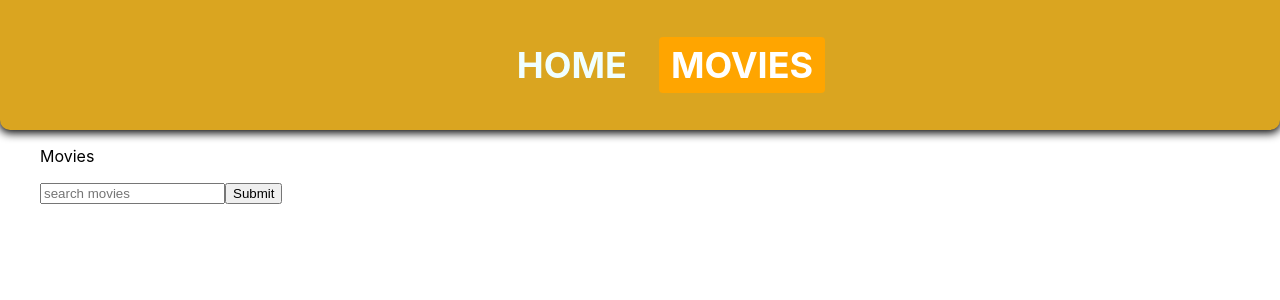
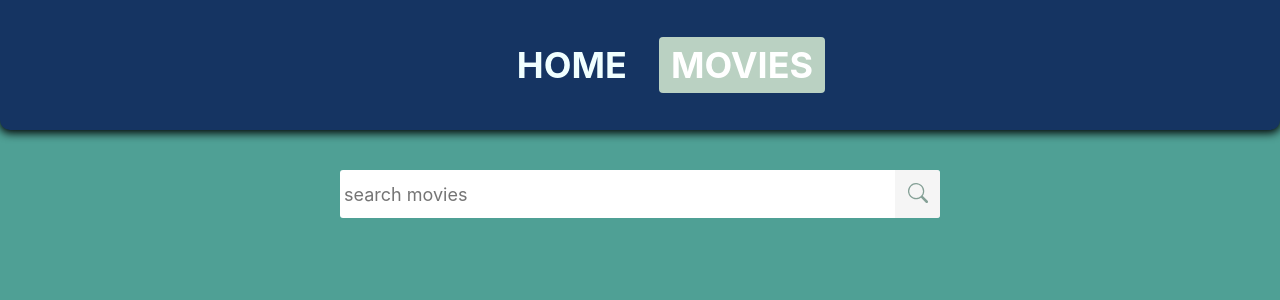
Before and after one commit to diana1m/goit-react-hw-05-movies, a React (Create React App) app: page /goit-react-hw-05-movies/movies in a window 1280 px wide. Shown: the top 300 px of the page. Built offline with nearby package versions, Linux system fonts and the light colour scheme.

Commit message:
add styles

```diff
--- a/src/components/Cast/Cast.js
+++ b/src/components/Cast/Cast.js
@@ -28,7 +28,7 @@ const Cast = () => {
             {error && <p>Ooooops... {error}</p>}
             <ul>
                 {cast.map(actor=> <li key={actor.id}>
-                    <img src={`https://image.tmdb.org/t/p/w500${actor.profile_path}`} alt={actor.name} width="150px"/>
+                    <img src={actor.profile_path ? `https://image.tmdb.org/t/p/w500${actor.profile_path}` : "https://ace.edu/wp-content/uploads/2022/02/user-thumbnail-icon.png"} alt={actor.name} width="150px"/>
                     <p>{actor.name}</p>
                     <p>Character: {actor.character}</p>
                 </li>)}
--- a/src/components/MovieCard/MovieCard.js
+++ b/src/components/MovieCard/MovieCard.js
@@ -4,10 +4,12 @@ import { Item } from "./MovieCard.styled";
 export const MovieCard = ({movie: {title, id, poster_path}}) => {
     const location = useLocation();
 
+    const image = poster_path ? `https://image.tmdb.org/t/p/w500${poster_path}` : "https://upload.wikimedia.org/wikipedia/commons/c/c2/No_image_poster.png?20170513175923" ;
+
     return(
         <Item>
             <Link to={`/movies/${id}`} state={{ from: location }}>
-                <img src={`https://image.tmdb.org/t/p/w500${poster_path}`} alt="poster" width='150px'/>
+                <img src={image} alt="poster" width='150px' height='225px'/>
                 <p> {title}</p>
             </Link>
         </Item>
--- a/src/components/MovieCard/MovieCard.styled.js
+++ b/src/components/MovieCard/MovieCard.styled.js
@@ -3,4 +3,20 @@ import styled from "styled-components";
 export const Item = styled.li`
     width: 150px;
     text-decoration: none;
+
+    /* display: flex;
+    flex-direction: column;
+    align-items: center;
+    justify-content: center; */
+    text-align: center;
+    background-color: #F6F6C9;
+    border-radius: 4px;
+    transition: transform 300ms linear;
+    overflow: hidden;
+    cursor: zoom-in;
+    &:hover,
+    &:focus {
+        transform: scale(1.05);
+        box-shadow: 0px 2px 10px 2px grey;
+    }
 `
--- a/src/components/MovieList/MovieList.styled.js
+++ b/src/components/MovieList/MovieList.styled.js
@@ -4,6 +4,9 @@ export const List = styled.ul`
     display: flex;
     gap: 15px;
     flex-wrap: wrap;
+    /* display: grid;
+    grid-template-columns: repeat(auto-fill, minmax(200px, 1fr));
+    grid-gap: 15px; */
 
-    padding-top: 40px;
+    margin-top: 40px;
 `
--- a/src/components/SearchForm/SearchForm.js
+++ b/src/components/SearchForm/SearchForm.js
@@ -1,3 +1,4 @@
+import { Form, Button, Input, Icon} from "./SearchForm.styled";
 
 export const SearchForm = ({onSubmit}) => {
 
@@ -8,15 +9,17 @@ export const SearchForm = ({onSubmit}) => {
       };
 
       return (
-        <form onSubmit={handleSubmit}>
-          <input
+        <Form onSubmit={handleSubmit}>
+          <Input
             type="text"
             name="search"
             placeholder="search movies"
             required
           />
-          <button type="submit">Submit</button>
-        </form>
+          <Button type="submit">
+            <Icon/>
+          </Button>
+        </Form>
       );
     };
 
--- /dev/null
+++ b/src/components/SearchForm/SearchForm.styled.js
@@ -0,0 +1,54 @@
+import styled from "styled-components";
+import {BsSearch} from 'react-icons/bs';
+
+export const Form = styled.form`
+  display: flex;
+  align-items: center;
+  width: 100%;
+  max-width: 600px;
+  margin-top: 40px;
+  margin-left: auto;
+  margin-right: auto;
+  background-color: #fff;
+  border-radius: 3px;
+  overflow: hidden;
+`
+
+export const Button = styled.button`
+  display: inline-block;
+  width: 48px;
+  height: 48px;
+  border: 0;
+  /* background-image: url('https://image.flaticon.com/icons/svg/149/149852.svg'); */
+  /* background-size: 40%;
+  background-repeat: no-repeat;
+  background-position: center; */
+  opacity: 0.6;
+  transition: opacity 250ms cubic-bezier(0.4, 0, 0.2, 1);
+  cursor: pointer;
+  outline: none;
+  &:hover {
+      opacity: 1;
+  }
+`
+
+export const Icon = styled(BsSearch)`
+  fill: #346251;
+  width: 20px;
+  height: 20px;
+`
+
+export const Input = styled.input`
+  display: inline-block;
+  width: 100%;
+  font: inherit;
+  font-size: 20px;
+  border: none;
+  outline: none;
+  padding-left: 4px;
+  padding-right: 4px;
+  &::placeholder {
+      font: inherit;
+      font-size: 18px;
+  }
+`
--- a/src/components/SharedLayout/SharedLayout.styled.js
+++ b/src/components/SharedLayout/SharedLayout.styled.js
@@ -7,7 +7,7 @@ export const Header = styled.header`
     padding-top: 20px;
     padding-bottom: 20px;
     padding-left: 50px;
-    background-color: goldenrod;
+    background-color: #153462;
     box-shadow: 0px 2px 10px 1px black;
     border-bottom-left-radius: 10px;
     border-bottom-right-radius: 10px;
@@ -36,7 +36,7 @@ export const NavLinkStyled = styled(NavLink)`
     }
     &.active {
         color: white;
-        background-color: orange;
+        background-color: #BAD1C2;
 
         border-radius: 4px;
         pointer-events: none;
--- a/src/index.css
+++ b/src/index.css
@@ -2,6 +2,8 @@
 
 body {
   margin: 0;
+  background-color: #4FA095;
+  color: #153462;
   font-family: -apple-system, BlinkMacSystemFont, 'Segoe UI', 'Roboto', 'Oxygen',
     'Ubuntu', 'Cantarell', 'Fira Sans', 'Droid Sans', 'Helvetica Neue',
     sans-serif;
@@ -17,7 +19,6 @@ code {
 img {
   display: block;
   max-width: 100%;
-  height: auto;
 }
 
 ul {
@@ -25,3 +26,13 @@ ul {
   margin: 0;
   padding: 0;
 }
+
+h1,
+  h2,
+  h3,
+  h4,
+  h5,
+  h6,
+  p {
+    margin-top: 0;
+  }
--- a/src/pages/MovieDetails.js
+++ b/src/pages/MovieDetails.js
@@ -28,14 +28,15 @@ const MovieDetails = () => {
 
   const goBackLink = location.state?.from ?? '/';
 
+  const image = movie.poster_path ? `https://image.tmdb.org/t/p/w500${movie.poster_path}` : "https://upload.wikimedia.org/wikipedia/commons/c/c2/No_image_poster.png?20170513175923" ;
+
   return (
-
     <main>
       <GoBackBtn path={goBackLink}>Go Back</GoBackBtn>
       {error && <p>Ooooops... {error}</p>}
       <div>
         <h1>{movie.title}</h1>
-        <img src={`https://image.tmdb.org/t/p/w500${movie.poster_path}`} alt="poster" width='300px'/>
+        <img src={image} alt="poster" width='300px'/>
         <p>User score: {Math.round(movie.vote_average * 10)}%</p>
         <h2>Overview</h2>
         <p>{movie.overview}</p>
--- a/src/pages/Movies.js
+++ b/src/pages/Movies.js
@@ -2,7 +2,6 @@ import { useEffect, useState } from 'react';
 import { useSearchParams} from 'react-router-dom';
 import { searchMovie } from 'services/getMovie';
 import { SearchForm } from '../components/SearchForm/SearchForm';
-import { MovieCard } from 'components/MovieCard/MovieCard';
 import { MovieList } from 'components/MovieList/MovieList';
 
 const Movies = () => {
@@ -34,8 +33,8 @@ const Movies = () => {
 
     return (
       <div>
-         <p>Movies</p>
          {error && <p>Ooooops... {error}</p>}
+
         <SearchForm onSubmit={onSubmit}/>
 
         <MovieList movies = {movies} />
```
Also changed, not shown: package.json (+4 -3 lines), 1 other file (tests, documents, lock files or other folders).
